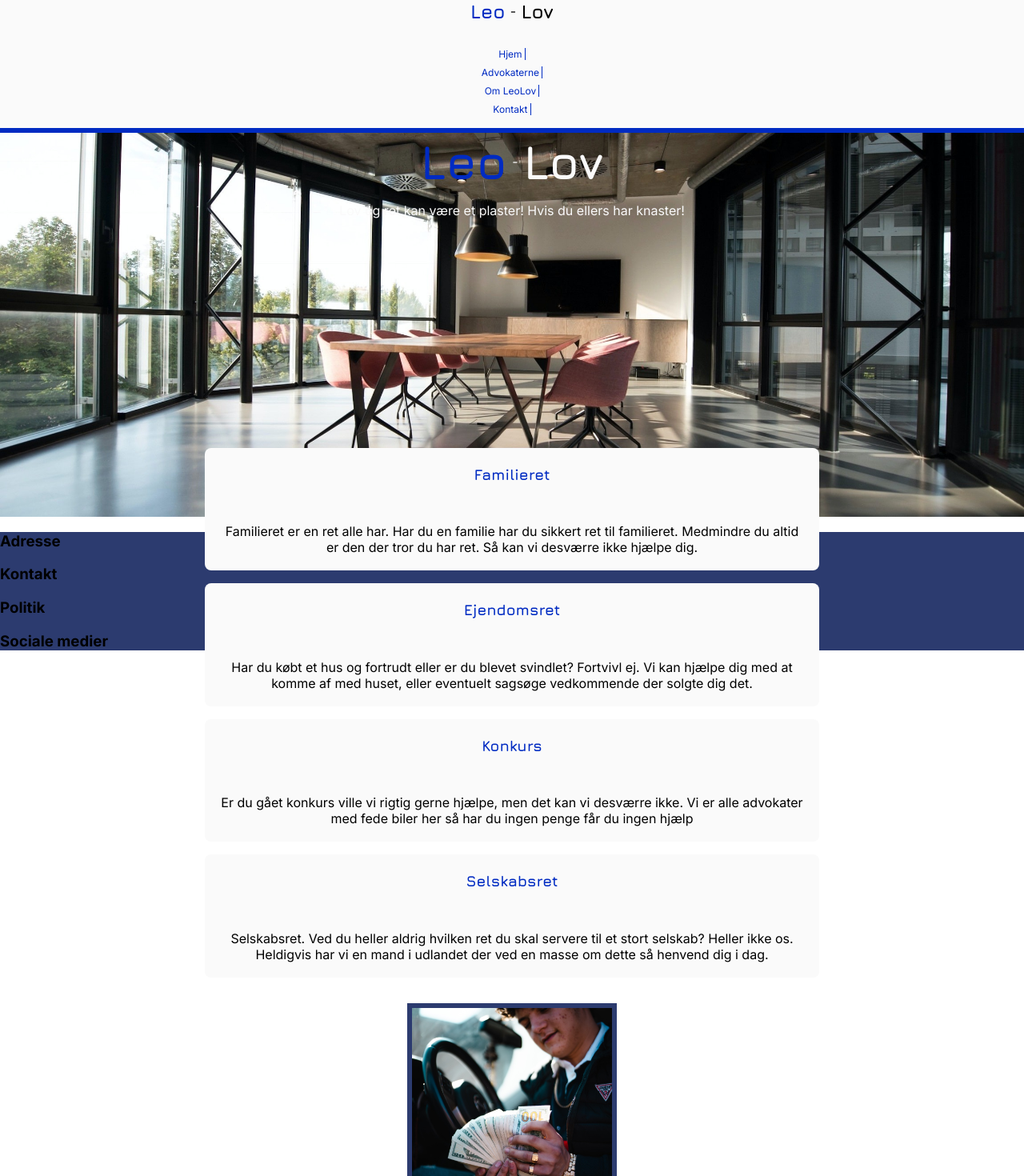
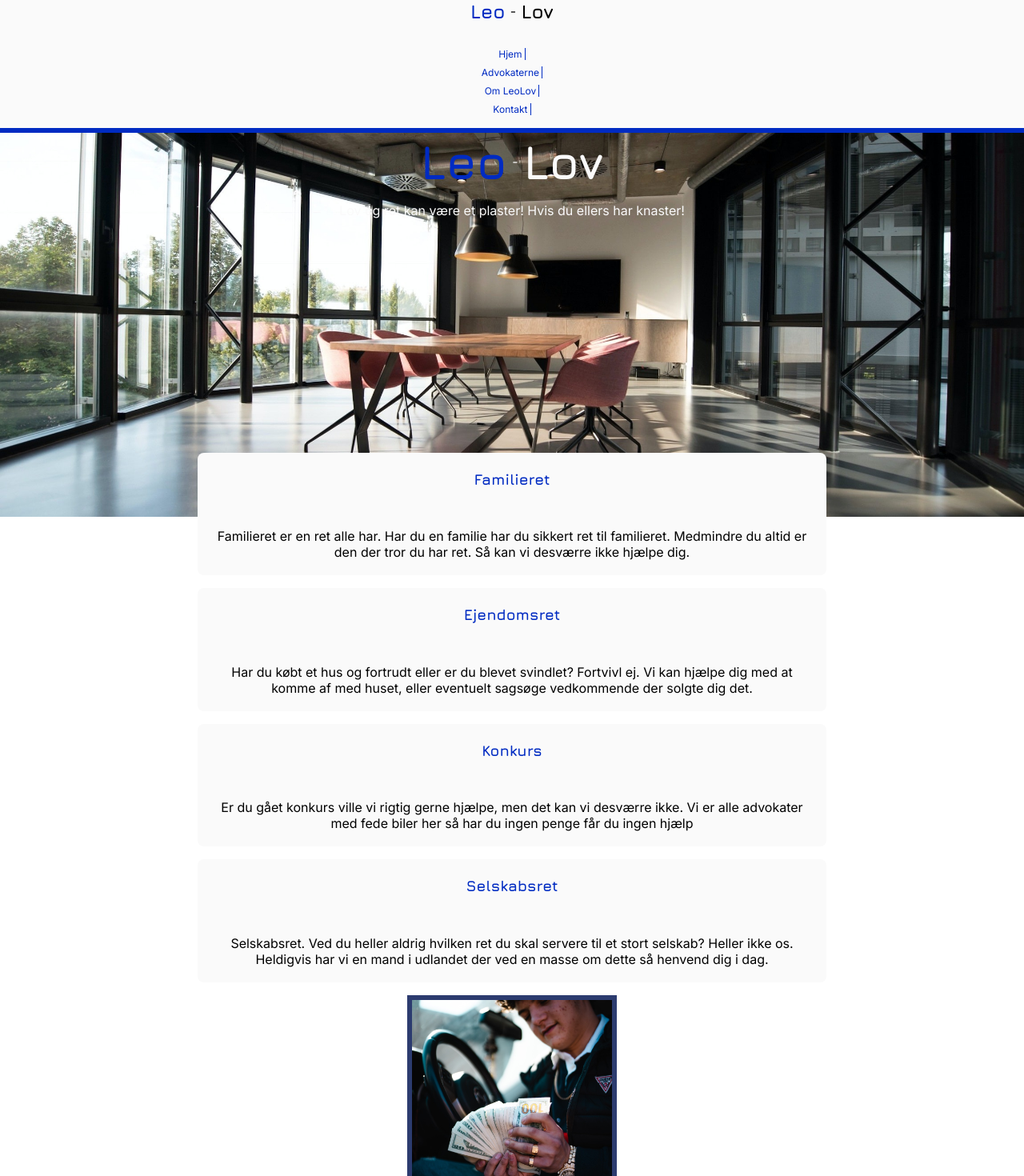
Before and after one commit to Chrstjan/React-Leo-Lov, a React (Vite) app in the folder Leo Lov/: page / in a window 1280 px wide. Shown: the top 1470 px of the page at 80% size. Built offline with nearby package versions, Linux system fonts and the light colour scheme.

Commit message:
Fixed the styling issue with the footer + made missing sections in the main component

```diff
--- a/Leo Lov/src/App.jsx
+++ b/Leo Lov/src/App.jsx
@@ -1,19 +1,18 @@
-import './App.scss'
-import { Footer } from './components/Footer/Footer'
-import { Header } from './components/Header/Header'
-import { Hero } from './components/Hero/Hero'
-import { Main } from './components/Main/Main'
+import "./App.scss";
+import { Header } from "./components/Header/Header";
+import { Hero } from "./components/Hero/Hero";
+import { Main } from "./components/Main/Main";
+import { Footer } from "./components/Footer/Footer";
 
 function App() {
-
   return (
     <>
       <Header />
       <Hero />
-      <Main></Main>
+      <Main />
       <Footer />
     </>
-  )
+  );
 }
 
-export default App
+export default App;
--- a/Leo Lov/src/App.scss
+++ b/Leo Lov/src/App.scss
@@ -1,8 +1,9 @@
-@import url('https://fonts.googleapis.com/css2?family=Inter:ital,opsz,wght@0,14..32,100..900;1,14..32,100..900&family=Jura:wght@300..700&display=swap');
+@import url("https://fonts.googleapis.com/css2?family=Inter:ital,opsz,wght@0,14..32,100..900;1,14..32,100..900&family=Jura:wght@300..700&display=swap");
 
 html {
   min-height: 100vh;
   box-sizing: border-box;
+  height: 100vh;
 }
 
 body {
@@ -10,4 +11,10 @@ body {
   padding: 0;
   font-family: "Inter", sans-serif;
   overflow-x: hidden;
+  min-height: 100vh;
+  height: 110vh;
 }
+
+#root {
+  height: 100vh;
+}
--- a/Leo Lov/src/components/Footer/Footer.module.scss
+++ b/Leo Lov/src/components/Footer/Footer.module.scss
@@ -3,5 +3,5 @@
 @use "../../styles/placeholders";
 
 .footerStyling {
-    background: v.$main-color-dark-blue;
+  background: v.$main-color-dark-blue;
 }
--- a/Leo Lov/src/components/Main/Main.jsx
+++ b/Leo Lov/src/components/Main/Main.jsx
@@ -1,33 +1,44 @@
-import { cardsArray, lawyerCardArray, teamArray } from "../../assets/App"
-import { LocationWrapper } from "../Location/LocationWrapper"
-import { Card } from "./Card/Card"
-import { LawyerCard } from "./LawyerCard/LawyerCard"
-import style from "./Main.module.scss"
-import { TheTeam } from "./TheTeam/TheTeam"
+import { cardsArray, lawyerCardArray, teamArray } from "../../assets/App";
+import { LocationWrapper } from "../Location/LocationWrapper";
+import { Card } from "./Card/Card";
+import { LawyerCard } from "./LawyerCard/LawyerCard";
+import style from "./Main.module.scss";
+import { TheTeam } from "./TheTeam/TheTeam";
 
 export const Main = () => {
   return (
     <>
       <main className={style.mainStyling}>
+        <section className={`${style.cardsContainer} ${style.casesCards}`}>
+          {cardsArray.map((card) => {
+            return <Card headerText={card.title} cardContent={card.content} />;
+          })}
+        </section>
         <section className={style.cardsContainer}>
-                    {cardsArray.map((card) => {
-                        return (
-                            <Card headerText={card.title} cardContent={card.content}/>
-                        )
-                    })}
           {lawyerCardArray.map((card) => {
             return (
-                            <LawyerCard sovs={card.img} title={card.title} content={card.content} subcontent={card.subContent}/>
-                        )
+              <LawyerCard
+                sovs={card.img}
+                title={card.title}
+                content={card.content}
+                subcontent={card.subContent}
+              />
+            );
           })}
+        </section>
+        <section className={style.cardsContainer}>
           {teamArray.map((team) => {
             return (
-                            <TheTeam imgSrc={team.img} name={team.name} description={team.description}/>
-                        )
+              <TheTeam
+                imgSrc={team.img}
+                name={team.name}
+                description={team.description}
+              />
+            );
           })}
+        </section>
         <LocationWrapper />
-                </section>
       </main>
     </>
-    )
-}
+  );
+};
--- a/Leo Lov/src/components/Main/Main.module.scss
+++ b/Leo Lov/src/components/Main/Main.module.scss
@@ -3,10 +3,12 @@
 @use "../../styles/placeholders";
 
 .mainStyling {
-    position: absolute;
-    top: 70%;
-    .cardsContainer {
-        @include m.flexBox(column, center, center);
-        padding: 0rem 2rem;
+  .cardsContainer {
+    @include m.flexBox(column, center, center);
+    padding: 0rem 1rem;
+
+    &.casesCards {
+      margin-top: -5rem;
     }
+  }
 }
--- a/Leo Lov/src/components/Main/TheTeam/TheTeam.jsx
+++ b/Leo Lov/src/components/Main/TheTeam/TheTeam.jsx
@@ -1,11 +1,10 @@
-import style from "./TheTeam.module.scss"
+import style from "./TheTeam.module.scss";
 
-export const TheTeam = ({imgSrc, name, description}) => {
+export const TheTeam = ({ imgSrc, name, description }) => {
   return (
     <>
-            <section className={style}>
       <figure className={style.profileCard}>
-                    <img src={imgSrc} alt={name}/>
+        <img src={imgSrc} alt={name} />
         <figcaption>
           <header>
             <h4>{name}</h4>
@@ -13,7 +12,6 @@ export const TheTeam = ({imgSrc, name, description}) => {
           <p>{description}</p>
         </figcaption>
       </figure>
-            </section>
     </>
-    )
-}
+  );
+};
--- a/Leo Lov/src/components/Main/TheTeam/TheTeam.module.scss
+++ b/Leo Lov/src/components/Main/TheTeam/TheTeam.module.scss
@@ -8,9 +8,11 @@
 
   img {
     width: 100%;
-    }
+
     &:nth-child(2) {
       background: red;
+      width: 10%;
+    }
   }
 
   figcaption {
```
Also changed, not shown: Leo Lov/src/components/Main/Card/Card.module.scss (indentation only). Lines whose indentation alone changed are shown as unchanged.
